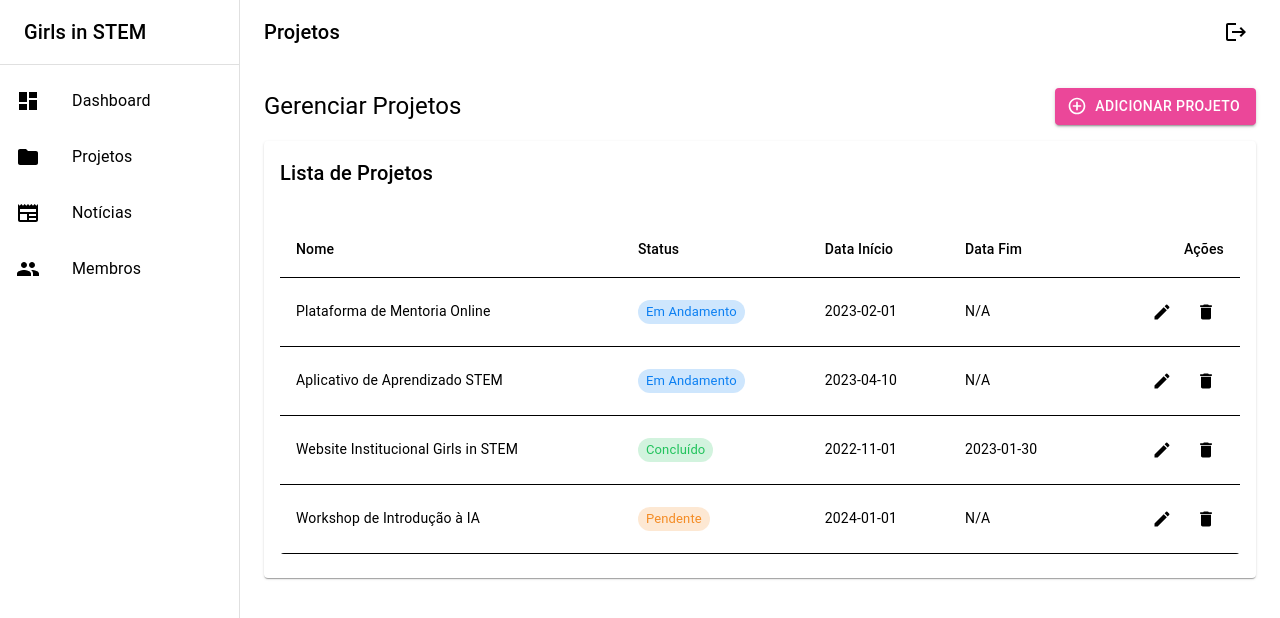
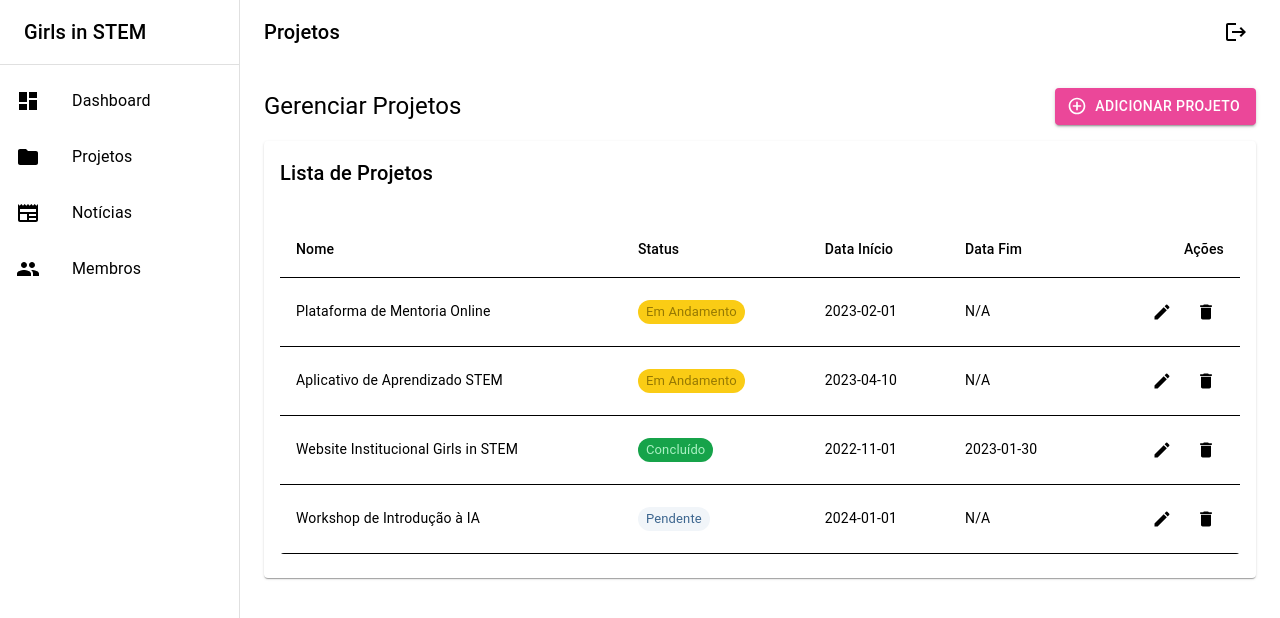
Before and after one commit to AlexiaCazale/giswebsite, a Next.js app: page /admin/projects in a window 1280 px wide. Shown: the top 618 px of the page. Built offline with nearby package versions, Linux system fonts and the light colour scheme; sample sign-in values are in the browser's storage; some icons are missing.

Commit message:
fix: corrigir erro de build

```diff
--- a/src/app/admin/projects/page.tsx
+++ b/src/app/admin/projects/page.tsx
@@ -28,6 +28,8 @@ import {
   LinearProgress,
   SelectChangeEvent,
   ChipProps,
+  SxProps,
+  Theme,
 } from "@mui/material";
 import {
   AddCircleOutline as PlusCircleIcon,
@@ -99,23 +101,50 @@ const ProjectsPage = () => {
     }));
   };
 
-  type StatusChipProps = Pick<ChipProps, 'label' | 'size' | 'onClick'> & {
-    sx: {
-      bgcolor: string;
-      color: string;
-    };
+  type StatusChipProps = {
+    label: string;
+    size: 'small';
+    sx: SxProps<Theme>;
   };
 
-  const getStatusChipProps = (status: Project["status"]) => {
+  const getStatusChipProps = (status: string): StatusChipProps => {
     switch (status) {
-      case "Em Andamento":
-        return { label: status, sx: { bgcolor: 'hsl(var(--vibrant-blue) / 0.2)', color: 'hsl(var(--vibrant-blue))' } };
-      case "Concluído":
-        return { label: status, sx: { bgcolor: 'hsl(var(--vibrant-green) / 0.2)', color: 'hsl(var(--vibrant-green))' } };
-      case "Pendente":
-        return { label: status, sx: { bgcolor: 'hsl(var(--vibrant-orange) / 0.2)', color: 'hsl(var(--vibrant-orange))' } };
+      case 'Concluído':
+        return {
+          size: 'small', // Include size here for a cleaner call
+          label: 'Concluído',
+          sx: {
+            bgcolor: 'hsl(142.1 76.2% 36.3%)', // Example: Green background
+            color: 'hsl(142.1 70.2% 80.3%)',   // Example: Light text
+          },
+        };
+      case 'Em Andamento':
+        return {
+          size: 'small',
+          label: 'Em Andamento',
+          sx: {
+            bgcolor: 'hsl(47.9 95.8% 53.1%)', // Example: Yellow background
+            color: 'hsl(47.9 95.8% 30.1%)',
+          },
+        };
+      case 'Pendente':
+        return {
+          size: 'small',
+          label: 'Pendente',
+          sx: {
+            bgcolor: 'hsl(210 40% 96.1%)', // Example: Light Gray
+            color: 'hsl(210 40% 40.1%)',
+          },
+        };
       default:
-        return { label: status, color: "default" };
+        return {
+          size: 'small',
+          label: 'Desconhecido',
+          sx: {
+            bgcolor: 'hsl(0 0% 80%)',
+            color: 'hsl(0 0% 20%)',
+          },
+        };
     }
   };
 
--- a/tailwind.config.ts
+++ b/tailwind.config.ts
@@ -1,8 +1,8 @@
 import type { Config } from "tailwindcss";
 
 export default {
-  darkMode: ["class"],
-  content: [
+  darkMode: ["class", "dark"],
+   content: [
     "./pages/**/*.{ts,tsx}",
     "./components/**/*.{ts,tsx}",
     "./app/**/*.{ts,tsx}",
```
